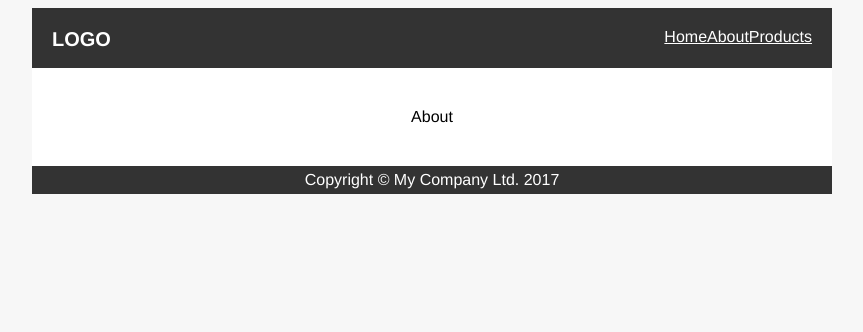
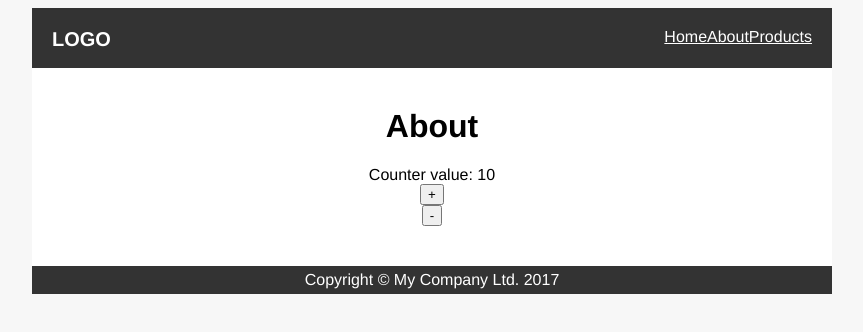
Before and after one commit to tahkapaa/react-app, a React (Create React App) app: page /about in a window 1280 px wide. Shown: the top 332 px of the page, without its empty margins (208-1071 px from the left). Built offline with nearby package versions, Linux system fonts and the light colour scheme.

Commit message:
Add counter using redux

```diff
--- a/package.json
+++ b/package.json
@@ -8,7 +8,8 @@
     "react-dom": "^15.5.4",
     "react-redux": "^5.0.4",
     "react-router-dom": "^4.1.1",
-    "redux": "^3.6.0"
+    "redux": "^3.6.0",
+    "redux-logger": "^3.0.1"
   },
   "devDependencies": {
     "eslint": "^3.19.0",
--- a/src/About.js
+++ b/src/About.js
@@ -1,14 +1,42 @@
 import React, { Component } from 'react';
 
+import { connect } from 'react-redux';
 
 class About extends Component {
   render() {
     return (
       <div>
-        About
+        <h1>About</h1>
+        <div>
+          Counter value: {this.props.counter}
+        </div>
+        <div><button onClick={this.props.increment}>+</button></div>
+        <div><button onClick={this.props.decrement}>-</button></div>
       </div>
     );
   }
 }
 
-export default About;
+// function mapStateToProps(state) {
+//   return {
+//     counter: state.counter,
+//   };
+// }
+
+// const connectToStore = connect(mapStateToProps);
+// const ConnectedAbout = connectToStore(About);
+// export default ConnectedAbout;
+// ... = ->
+export default connect(
+  function mapStateToProps(state) {
+    return {
+      counter: state.counter,
+    };
+  },
+  function mapDispatchToProps(dispatch) {
+    return {
+      increment: () => dispatch({ type: 'INCREMENT' }),
+      decrement: () => dispatch({ type: 'DECREMENT' }),
+    };
+  },
+)(About);
--- a/src/index.js
+++ b/src/index.js
@@ -2,13 +2,40 @@
 import { BrowserRouter } from 'react-router-dom';
 import React from 'react';
 import ReactDOM from 'react-dom';
+
+import { Provider } from 'react-redux';
+import { createStore, combineReducers, applyMiddleware } from 'redux';
+
+import { createLogger } from 'redux-logger';
+
 import App from './App';
 import './index.css';
 
+
+function counterReducer(state = 10, action) {
+  if (action.type === 'INCREMENT') {
+    return state + 1;
+  }
+  if (action.type === 'DECREMENT') {
+    return state - 1;
+  }
+  return state;
+}
+
+const rootReducer = combineReducers({
+  counter: counterReducer,
+});
+
+const middleWare = applyMiddleware(createLogger());
+
+const store = createStore(rootReducer, middleWare);
+
 const router = (
-  <BrowserRouter>
-    <App />
-  </BrowserRouter>
+  <Provider store={store}>
+    <BrowserRouter>
+      <App />
+    </BrowserRouter>
+  </Provider>
 );
 
 ReactDOM.render(
```
